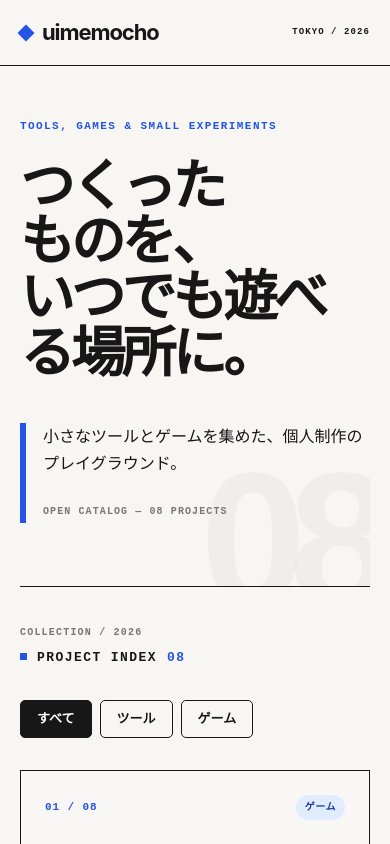
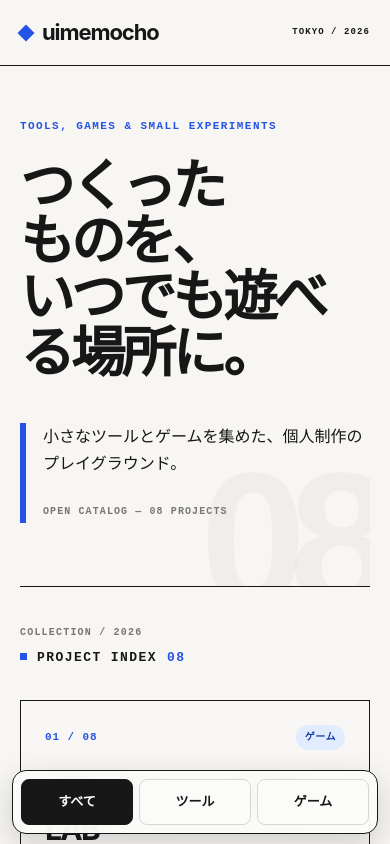
Before and after one commit to uimemocho/uimemocho.github.io, a Next.js app: page / in a window 390 px wide. Shown: the top 844 px of the page. Built offline with nearby package versions, Linux system fonts and the light colour scheme.

Commit message:
Add mobile bottom filter bar

```diff
--- a/app/globals.css
+++ b/app/globals.css
@@ -473,6 +473,15 @@ footer span:last-child {
 }
 
 @media (max-width: 680px) {
+  body {
+    padding-bottom: calc(76px + env(safe-area-inset-bottom, 0px));
+  }
+
+  .js .catalog-bar[data-reveal] {
+    opacity: 1;
+    transform: none;
+  }
+
   .site-header {
     min-height: 66px;
     grid-template-columns: 1fr auto;
@@ -511,7 +520,34 @@ footer span:last-child {
   }
 
   .filters {
-    justify-content: flex-start;
+    position: fixed;
+    z-index: 50;
+    right: 12px;
+    bottom: calc(10px + env(safe-area-inset-bottom, 0px));
+    left: 12px;
+    display: grid;
+    grid-template-columns: repeat(3, minmax(0, 1fr));
+    gap: 6px;
+    padding: 8px;
+    border: 1px solid var(--ink);
+    border-radius: 14px;
+    background: rgba(251, 251, 250, 0.94);
+    box-shadow: 0 10px 30px rgba(23, 23, 23, 0.18);
+    backdrop-filter: blur(16px);
+    -webkit-backdrop-filter: blur(16px);
+  }
+
+  .filter {
+    min-height: 46px;
+    padding: 8px 10px;
+    border-color: var(--line);
+    border-radius: 8px;
+    background: var(--surface);
+    touch-action: manipulation;
+  }
+
+  .filter[aria-pressed="true"] {
+    border-color: var(--ink);
   }
 
   .project-grid {
@@ -524,6 +560,7 @@ footer span:last-child {
 
   footer {
     min-height: 76px;
+    padding-bottom: env(safe-area-inset-bottom, 0px);
     align-items: flex-start;
     flex-direction: column;
     justify-content: center;
--- a/app/layout.tsx
+++ b/app/layout.tsx
@@ -1,4 +1,4 @@
-import type { Metadata } from "next";
+import type { Metadata, Viewport } from "next";
 import "./globals.css";
 
 export const metadata: Metadata = {
@@ -14,6 +14,12 @@ export const metadata: Metadata = {
   },
 };
 
+export const viewport: Viewport = {
+  width: "device-width",
+  initialScale: 1,
+  viewportFit: "cover",
+};
+
 export default function RootLayout({
   children,
 }: Readonly<{
--- a/index.html
+++ b/index.html
@@ -2,7 +2,10 @@
 <html lang="ja">
   <head>
     <meta charset="utf-8" />
-    <meta name="viewport" content="width=device-width, initial-scale=1" />
+    <meta
+      name="viewport"
+      content="width=device-width, initial-scale=1, viewport-fit=cover"
+    />
     <meta
       name="description"
       content="小さなツールとゲームを集めた、個人制作のプレイグラウンド。"
@@ -16,7 +19,7 @@
     <meta property="og:locale" content="ja_JP" />
     <title>uimemocho — Tools &amp; Games</title>
     <link rel="icon" href="/favicon.svg" type="image/svg+xml" />
-    <link rel="stylesheet" href="/styles.css" />
+    <link rel="stylesheet" href="/styles.css?v=20260723-1" />
     <script defer src="/app.js?v=20260719-2018"></script>
   </head>
   <body>
--- a/styles.css
+++ b/styles.css
@@ -473,6 +473,15 @@ footer span:last-child {
 }
 
 @media (max-width: 680px) {
+  body {
+    padding-bottom: calc(76px + env(safe-area-inset-bottom, 0px));
+  }
+
+  .js .catalog-bar[data-reveal] {
+    opacity: 1;
+    transform: none;
+  }
+
   .site-header {
     min-height: 66px;
     grid-template-columns: 1fr auto;
@@ -511,7 +520,34 @@ footer span:last-child {
   }
 
   .filters {
-    justify-content: flex-start;
+    position: fixed;
+    z-index: 50;
+    right: 12px;
+    bottom: calc(10px + env(safe-area-inset-bottom, 0px));
+    left: 12px;
+    display: grid;
+    grid-template-columns: repeat(3, minmax(0, 1fr));
+    gap: 6px;
+    padding: 8px;
+    border: 1px solid var(--ink);
+    border-radius: 14px;
+    background: rgba(251, 251, 250, 0.94);
+    box-shadow: 0 10px 30px rgba(23, 23, 23, 0.18);
+    backdrop-filter: blur(16px);
+    -webkit-backdrop-filter: blur(16px);
+  }
+
+  .filter {
+    min-height: 46px;
+    padding: 8px 10px;
+    border-color: var(--line);
+    border-radius: 8px;
+    background: var(--surface);
+    touch-action: manipulation;
+  }
+
+  .filter[aria-pressed="true"] {
+    border-color: var(--ink);
   }
 
   .project-grid {
@@ -524,6 +560,7 @@ footer span:last-child {
 
   footer {
     min-height: 76px;
+    padding-bottom: env(safe-area-inset-bottom, 0px);
     align-items: flex-start;
     flex-direction: column;
     justify-content: center;
```
